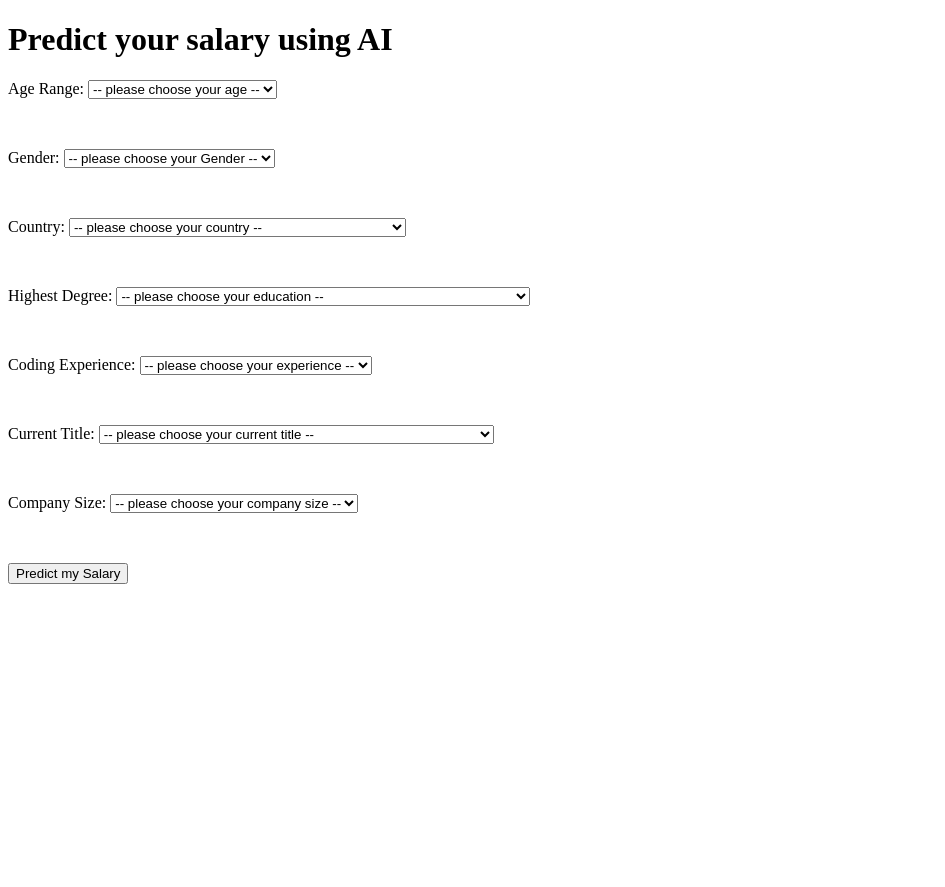
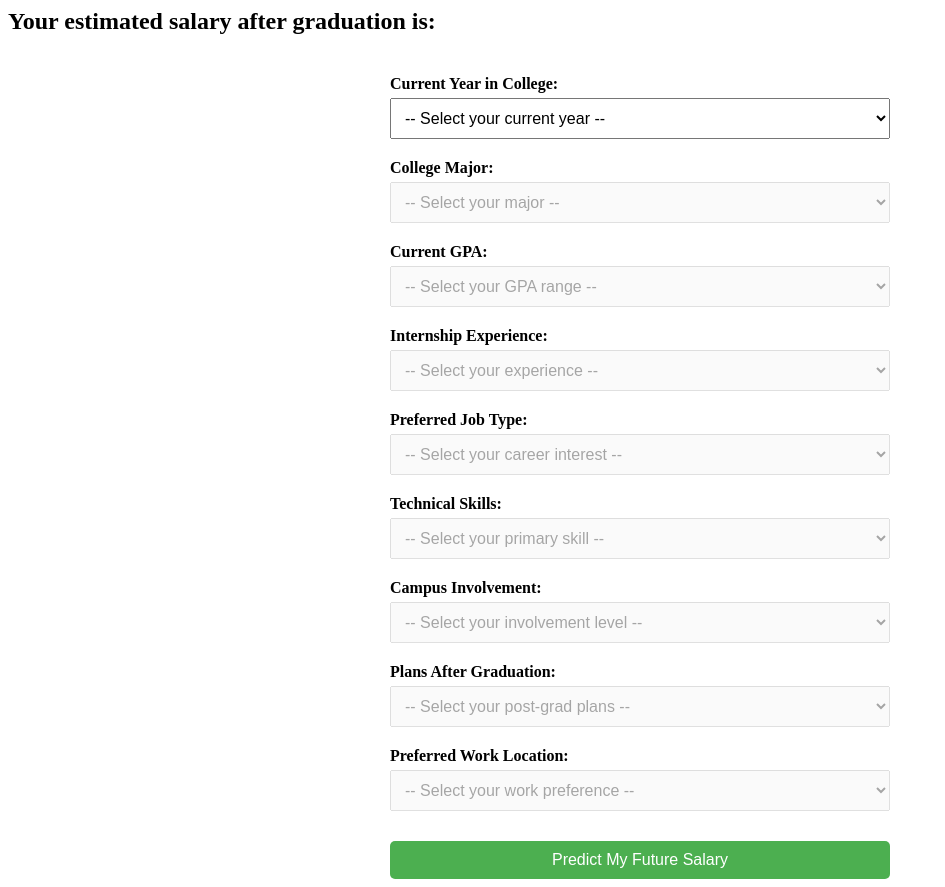
Before and after one commit to aaelwood/frontend, a Flask app: page / in a window 1280 px wide. Shown: the whole page, without its empty margins (0-945 px from the left). Before the commit the page ends 584 px from the top, so only its background shows below. Run offline with Flask 3, Linux system fonts and the light colour scheme.

Commit message:
updating code

```diff
--- a/templates/index.html
+++ b/templates/index.html
@@ -1,192 +1,164 @@
-{%extends 'base.html'%} {% block page_title %} AI Salary Predictor {% endblock
-%} {%block content%}
 
-<h1>Predict your salary using AI</h1>
+<h2>
+  Your estimated salary after graduation is:
+  <span style="color: crimson">
 
-{% if prediction %}
-<h2>
-  Your predicted salary is:
-  <span class="contact100-form-title" id="output" style="color: crimson">
-    &nbsp;${{ "{:,.2f}".format(prediction.predicted_salary) }}
   </span>
 </h2>
-<p>&nbsp;</p>
-{% endif %}
+
+<span style="color: #ff0000">
+
+</span>
 
 
+<style>
+  form {
+    display: flex;
+    flex-direction: column;
+    max-width: 500px;
+    margin: auto;
+  }
+  label {
+    margin-top: 20px;
+    font-weight: bold;
+  }
+  select, input[type="submit"] {
+    padding: 10px;
+    margin-top: 5px;
+    font-size: 16px;
+  }
+  input[type="submit"] {
+    background-color: #4CAF50;
+    color: white;
+    border: none;
+    margin-top: 30px;
+    cursor: pointer;
+    border-radius: 5px;
+  }
+  input[type="submit"]:hover {
+    background-color: #45a049;
+  }
+</style>
 
-{% if error %}
-<span class="contact100-form-title" id="output" style="color: #ff0000">
-  &nbsp;{{ error }}
-</span>
-{% endif %}
+<form name="salary_prediction_form" action="/predict" method="POST" id="salaryForm">
 
-<form name="salary_prediction_form" action="/predict" method="POST">
-  <label for="ageSelect">Age Range:</label>
-  <select name="age" id="ageSelect" required>
-    <option value="">-- please choose your age --</option>
-    <option value="0">18-21</option>
-    <option value="1">22-24</option>
-    <option value="2">25-29</option>
-    <option value="3">30-34</option>
-    <option value="4">35-39</option>
-    <option value="5">40-44</option>
-    <option value="6">45-49</option>
-    <option value="7">50-54</option>
-    <option value="8">55-59</option>
-    <option value="9">60-69</option>
-    <option value="10">70+</option>
+  <label for="yearSelect">Current Year in College:</label>
+  <select name="year_in_college" id="yearSelect" required>
+    <option value="">-- Select your current year --</option>
+    <option value="0">Freshman (1st Year)</option>
+    <option value="1">Sophomore (2nd Year)</option>
+    <option value="2">Junior (3rd Year)</option>
+    <option value="3">Senior (4th Year)</option>
+    <option value="4">Graduate Student</option>
   </select>
 
-  <p>&nbsp;</p>
-
-  <label for="genderSelect">Gender:</label>
-  <select name="gender" id="genderSelect" required>
-    <option value="">-- please choose your Gender --</option>
-    <option value="0">Man</option>
-    <option value="1">Nonbinary</option>
-    <option value="2">Prefer not to say</option>
-    <option value="3">Prefer to self-describe</option>
-    <option value="4">Woman</option>
+  <label for="majorSelect">College Major:</label>
+  <select name="major" id="majorSelect" required disabled>
+    <option value="">-- Select your major --</option>
+    <option value="0">Computer Science</option>
+    <option value="1">Engineering (Mechanical, Electrical, etc.)</option>
+    <option value="2">Business / Economics</option>
+    <option value="3">Biological / Life Sciences</option>
+    <option value="4">Social Sciences / Psychology</option>
+    <option value="5">Mathematics / Statistics</option>
+    <option value="6">Arts / Humanities</option>
+    <option value="7">Other</option>
   </select>
 
-  <p>&nbsp;</p>
-
-  <label for="countrySelect">Country:</label>
-  <select name="country" id="countrySelect" required>
-    <option value="">-- please choose your country --</option>
-    <option value="0">Algeria</option>
-    <option value="1">Argentina</option>
-    <option value="2">Australia</option>
-    <option value="3">Bangladesh</option>
-    <option value="4">Belgium</option>
-    <option value="5">Brazil</option>
-    <option value="6">Cameroon</option>
-    <option value="7">Canada</option>
-    <option value="8">Chile</option>
-    <option value="9">China</option>
-    <option value="10">Colombia</option>
-    <option value="11">Czech Republic</option>
-    <option value="12">Ecuador</option>
-    <option value="13">Egypt</option>
-    <option value="14">Ethiopia</option>
-    <option value="15">France</option>
-    <option value="16">Germany</option>
-    <option value="17">Ghana</option>
-    <option value="18">Hong Kong (S.A.R.)</option>
-    <option value="19">I do not wish to disclose my location</option>
-    <option value="20">India</option>
-    <option value="21">Indonesia</option>
-    <option value="22">Iran, Islamic Republic of...</option>
-    <option value="23">Ireland</option>
-    <option value="24">Israel</option>
-    <option value="25">Italy</option>
-    <option value="26">Japan</option>
-    <option value="27">Kenya</option>
-    <option value="28">Malaysia</option>
-    <option value="29">Mexico</option>
-    <option value="30">Morocco</option>
-    <option value="31">Nepal</option>
-    <option value="32">Netherlands</option>
-    <option value="33">Nigeria</option>
-    <option value="34">Other</option>
-    <option value="35">Pakistan</option>
-    <option value="36">Peru</option>
-    <option value="37">Philippines</option>
-    <option value="38">Poland</option>
-    <option value="39">Portugal</option>
-    <option value="40">Romania</option>
-    <option value="41">Russia</option>
-    <option value="42">Saudi Arabia</option>
-    <option value="43">Singapore</option>
-    <option value="44">South Africa</option>
-    <option value="45">South Korea</option>
-    <option value="46">Spain</option>
-    <option value="47">Sri Lanka</option>
-    <option value="48">Taiwan</option>
-    <option value="49">Thailand</option>
-    <option value="50">Tunisia</option>
-    <option value="51">Turkey</option>
-    <option value="52">Ukraine</option>
-    <option value="53">United Arab Emirates</option>
-    <option value="54">
-      United Kingdom of Great Britain and Northern Ireland
-    </option>
-    <option value="55">United States of America</option>
-    <option value="56">Viet Nam</option>
-    <option value="57">Zimbabwe</option>
+  <label for="gpaSelect">Current GPA:</label>
+  <select name="gpa" id="gpaSelect" required disabled>
+    <option value="">-- Select your GPA range --</option>
+    <option value="0">Below 2.5</option>
+    <option value="1">2.5 - 3.0</option>
+    <option value="2">3.0 - 3.5</option>
+    <option value="3">3.5 - 4.0</option>
   </select>
 
-  <p>&nbsp;</p>
-
-  <label for="educationSelect">Highest Degree:</label>
-  <select name="highest_deg" id="educationSelect" required>
-    <option value="">-- please choose your education --</option>
-    <option value="0">Bachelor’s degree</option>
-    <option value="1">Doctoral degree</option>
-    <option value="2">I prefer not to answer</option>
-    <option value="3">Master’s degree</option>
-    <option value="4">No formal education past high school</option>
-    <option value="5">Professional doctorate</option>
-    <option value="6">
-      Some college/university study without earning a bachelor’s degree
-    </option>
+  <label for="internshipSelect">Internship Experience:</label>
+  <select name="internship" id="internshipSelect" required disabled>
+    <option value="">-- Select your experience --</option>
+    <option value="0">No internship experience</option>
+    <option value="1">One internship</option>
+    <option value="2">Multiple internships</option>
   </select>
 
-  <p>&nbsp;</p>
-
-  <label for="codingExperienceSelect">Coding Experience:</label>
-  <select name="coding_exp" id="codingExperienceSelect" required>
-    <option value="">-- please choose your experience --</option>
-    <option value="0">1-3 years</option>
-    <option value="1">10-20 years</option>
-    <option value="2">20+ years</option>
-    <option value="3">3-5 years</option>
-    <option value="4">5-10 years</option>
-    <option value="5">&lt; 1 year</option>
-    <option value="6">I have never written code</option>
+  <label for="jobTypeSelect">Preferred Job Type:</label>
+  <select name="job_type" id="jobTypeSelect" required disabled>
+    <option value="">-- Select your career interest --</option>
+    <option value="0">Software Development</option>
+    <option value="1">Data Science / Analytics</option>
+    <option value="2">Engineering (Non-software)</option>
+    <option value="3">Finance / Business</option>
+    <option value="4">Healthcare / Medical</option>
+    <option value="5">Research / Academia</option>
+    <option value="6">Creative / Design</option>
+    <option value="7">Other</option>
   </select>
 
-  <p>&nbsp;</p>
-
-  <label for="titleSelect">Current Title:</label>
-  <select name="title" id="titleSelect" required>
-    <option value="">-- please choose your current title --</option>
-    <option value="0">Data Administrator</option>
-    <option value="1">
-      Data Analyst (Business, Marketing, Financial, Quantitative, etc)
-    </option>
-    <option value="2">Data Architect</option>
-    <option value="3">Data Engineer</option>
-    <option value="4">Data Scientist</option>
-    <option value="5">Developer Advocate</option>
-    <option value="6">Engineer (non-software)</option>
-    <option value="7">Machine Learning/MLops Engineer</option>
-    <option value="8">
-      Manager (Program, Project, Operations, Executive-level, etc)
-    </option>
-    <option value="9">Other</option>
-    <option value="10">Research Scientist</option>
-    <option value="11">Software Engineer</option>
-    <option value="12">Statistician</option>
-    <option value="13">Teacher / professor</option>
+  <label for="skillsSelect">Technical Skills:</label>
+  <select name="skills" id="skillsSelect" required disabled>
+    <option value="">-- Select your primary skill --</option>
+    <option value="0">Programming (Python, Java, etc.)</option>
+    <option value="1">Data Analysis / Machine Learning</option>
+    <option value="2">Web Development</option>
+    <option value="3">Hardware / Electrical Engineering</option>
+    <option value="4">Graphic Design / UI/UX</option>
+    <option value="5">Writing / Communication</option>
+    <option value="6">Other</option>
   </select>
 
-  <p>&nbsp;</p>
-
-  <label for="companySizeSelect">Company Size:</label>
-  <select name="company_size" id="companySizeSelect" required>
-    <option value="">-- please choose your company size --</option>
-    <option value="0">0-49 employees</option>
-    <option value="1">10,000 or more employees</option>
-    <option value="2">1000-9,999 employees</option>
-    <option value="3">250-999 employees</option>
-    <option value="4">50-249 employees</option>
+  <label for="campusInvolvementSelect">Campus Involvement:</label>
+  <select name="campus_involvement" id="campusInvolvementSelect" required disabled>
+    <option value="">-- Select your involvement level --</option>
+    <option value="0">No involvement</option>
+    <option value="1">Member of student organizations</option>
+    <option value="2">Leadership position in clubs / organizations</option>
+    <option value="3">Research assistant / Teaching assistant</option>
   </select>
 
-  <p>&nbsp;</p>
+  <label for="postGradPlansSelect">Plans After Graduation:</label>
+  <select name="post_grad_plans" id="postGradPlansSelect" required disabled>
+    <option value="">-- Select your post-grad plans --</option>
+    <option value="0">Get a full-time job</option>
+    <option value="1">Go to graduate school</option>
+    <option value="2">Start my own business</option>
+    <option value="3">Undecided</option>
+  </select>
 
-  <input type="submit" id="submit" value="Predict my Salary" />
+  <label for="locationSelect">Preferred Work Location:</label>
+  <select name="location" id="locationSelect" required disabled>
+    <option value="">-- Select your work preference --</option>
+    <option value="0">In my home country</option>
+    <option value="1">Abroad (international work)</option>
+    <option value="2">Remote work / Freelance</option>
+    <option value="3">No preference</option>
+  </select>
+
+  <input type="submit" id="submit" value="Predict My Future Salary" />
 </form>
 
-{% endblock %}
+<script>
+  const formFields = [
+    'yearSelect',
+    'majorSelect',
+    'gpaSelect',
+    'internshipSelect',
+    'jobTypeSelect',
+    'skillsSelect',
+    'campusInvolvementSelect',
+    'postGradPlansSelect',
+    'locationSelect'
+  ];
+
+  formFields.forEach((fieldId, index) => {
+    const field = document.getElementById(fieldId);
+    if (index > 0) {
+      field.disabled = true;
+    }
+    field.addEventListener('change', function() {
+      if (field.value !== "" && index + 1 < formFields.length) {
+        document.getElementById(formFields[index + 1]).disabled = false;
+      }
+    });
+  });
+</script>
```
